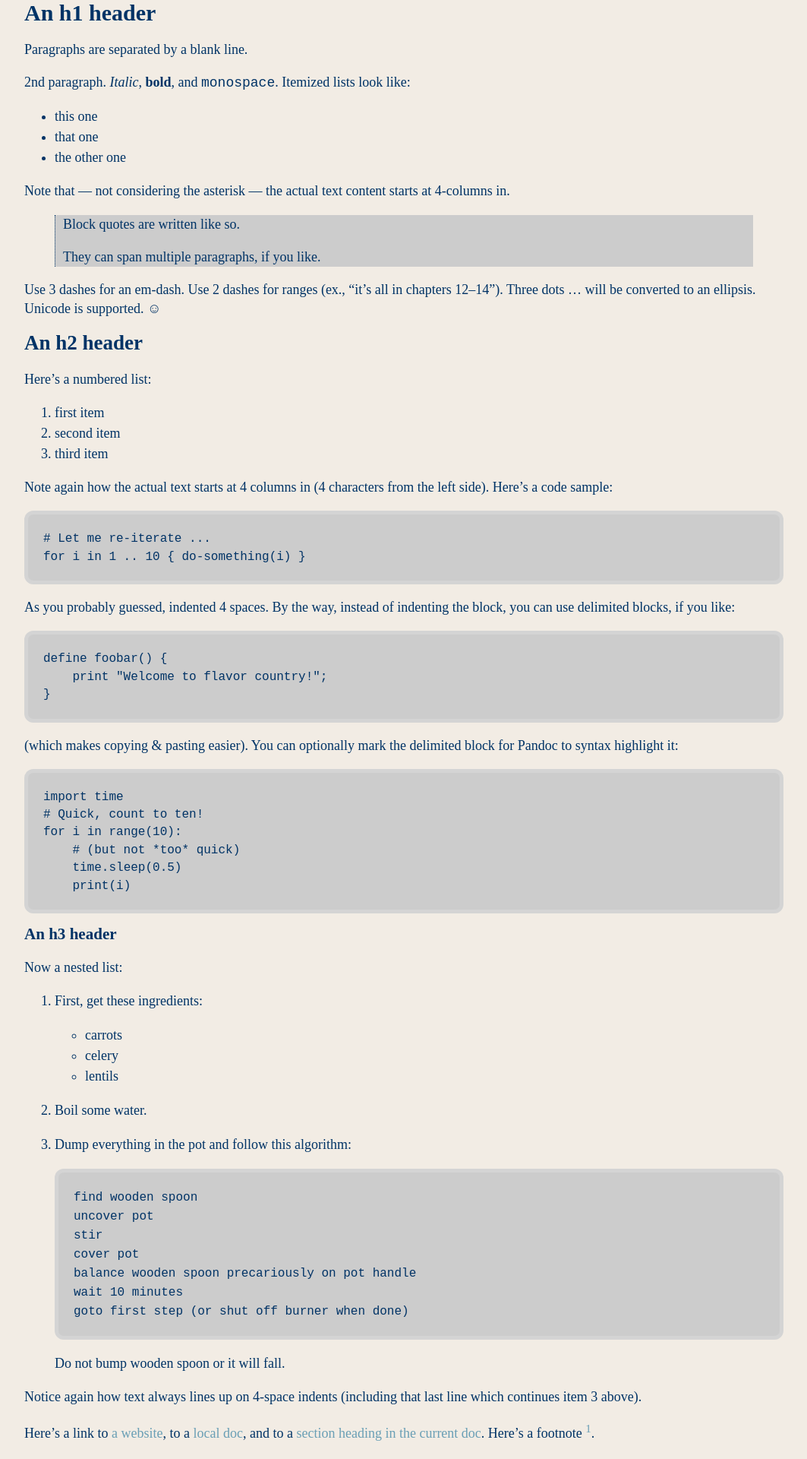
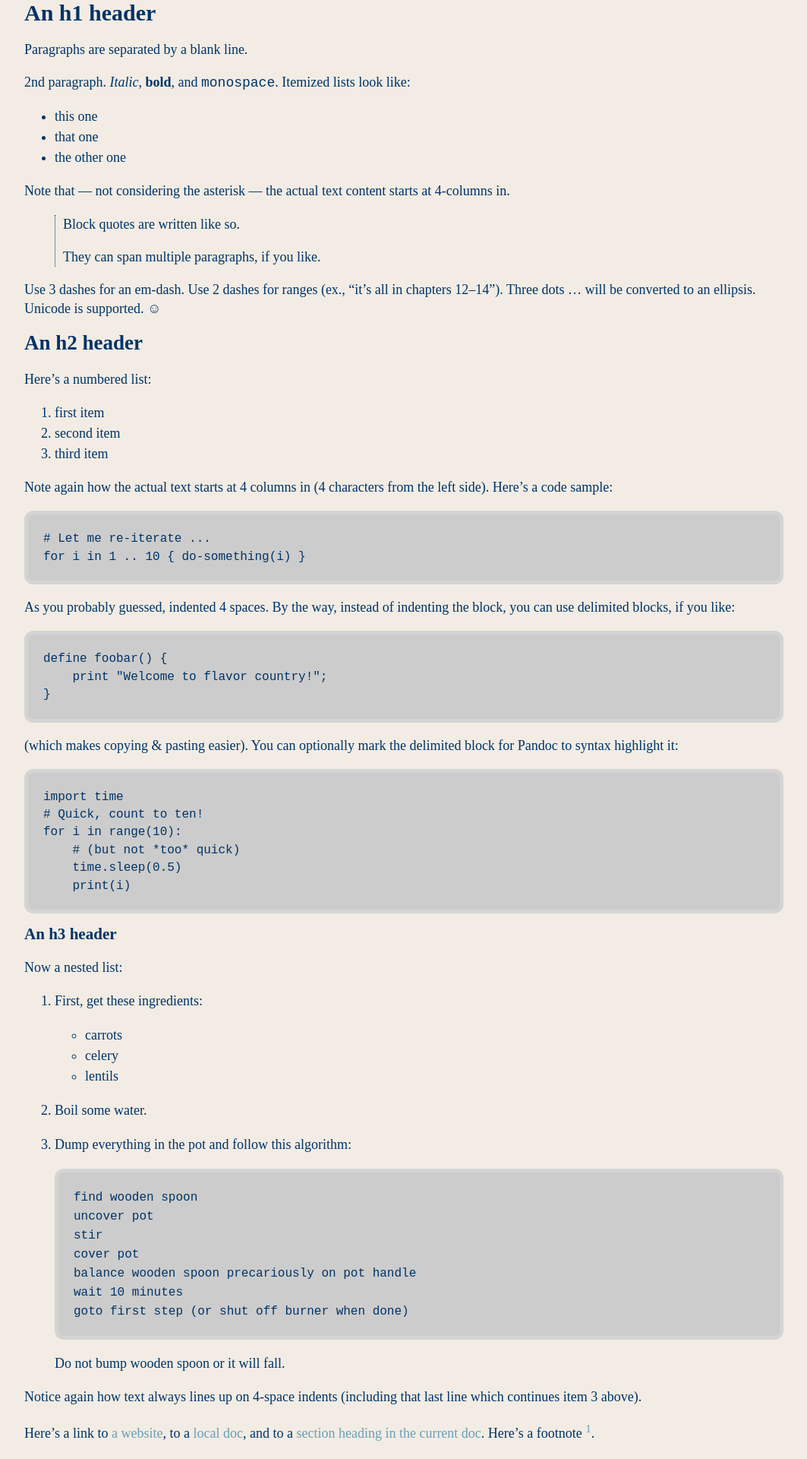
Before and after one commit to profphillips/wikibasics, a Jekyll site: the page built from test.md, in a window 1280 px wide. Shown: the top 1920 px of the page at 76% size, without its empty margins (108-1171 px from the left). Built offline with Jekyll 4.4.1, drawn with Linux system fonts in a browser that asks for light colours; our own code applies the rules of GitHub Pages for plain Markdown files.

Commit message:
Update style.scss

```diff
--- a/assets/css/style.scss
+++ b/assets/css/style.scss
@@ -105,7 +105,7 @@ dt {
 
 blockquote {
   color: $blockquote-color;
-  background: $blockquote-background-color;
+  // background: $blockquote-background-color;
   font-family: $blockquote-font-family;
   padding-left: 10px;
   border-left: 1px dotted;
```
